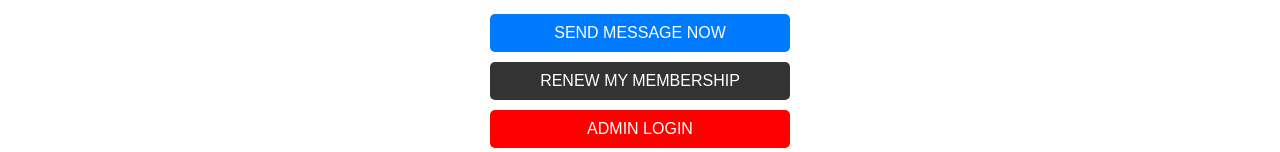
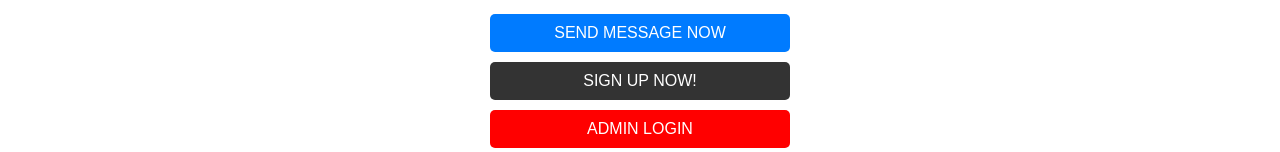
Before and after one commit to masomodigital/freesms-page, a plain HTML site: page index.html in a window 1280 px wide. Shown: the part 203-355 px from the top of the page. Drawn offline with Linux system fonts and the light colour scheme.

Commit message:
Update index.html

```diff
--- a/index.html
+++ b/index.html
@@ -133,7 +133,7 @@
 
     <!-- Buttons Section -->
     <a href="https://masomodigital.github.io/sendsms-page/" class="button blue">SEND MESSAGE NOW</a>
-    <a href="https://paystack.com/pay/9l65pjt5iv" class="button black">RENEW MY MEMBERSHIP</a>
+    <a href="https://paystack.com/pay/9l65pjt5iv" class="button black">SIGN UP NOW!</a>
     <a href="https://masomodigital.github.io/admin/" class="button red">ADMIN LOGIN</a>
     <a href="https://sites.google.com/view/groupscbc/home" class="button black">TODAY'S WORD OF ENCOURAGEMENT</a>
     <a href="https://masomodigital.github.io/freesmsresaleapp/" class="button green">RESALE THIS APP AND EARN</a>
```
